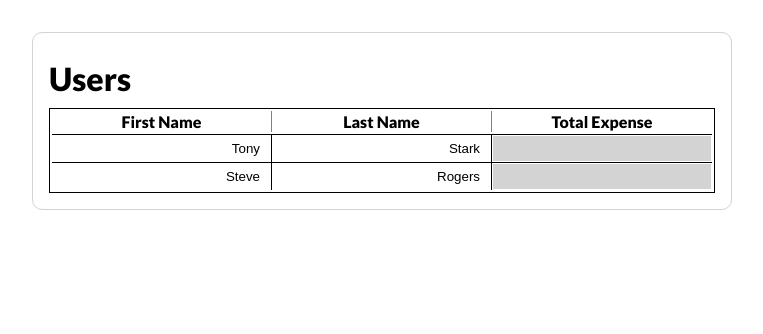
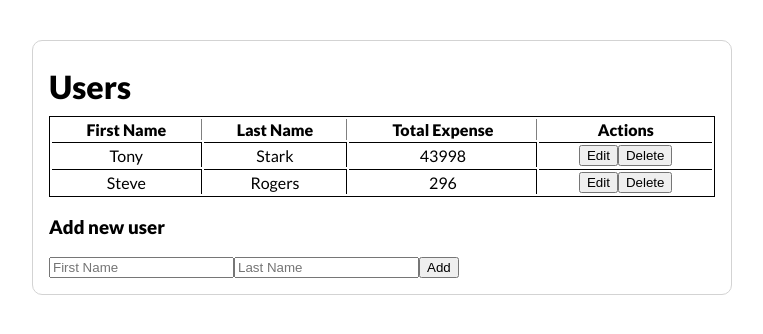
Before and after one commit to weitsesun/user-table, a React app: page / in a window 1280 px wide. Shown: the top 334 px of the page, without its empty margins (258-1021 px from the left). Built offline with nearby package versions, Linux system fonts and the light colour scheme.

Commit message:
can edit user and add user

```diff
--- a/package.json
+++ b/package.json
@@ -27,6 +27,7 @@
     "moment": "^2.29.1",
     "react": "^17.0.2",
     "react-dom": "^17.0.2",
-    "react-redux": "^7.2.4"
+    "react-redux": "^7.2.4",
+    "uuid": "^3.4.0"
   }
 }
--- a/src/components/App.scss
+++ b/src/components/App.scss
@@ -1,6 +1,5 @@
 *, *::before, *::after {
   box-sizing: border-box;
-  margin: 0;
 }
 
 body {
--- a/src/components/UserCard.js
+++ b/src/components/UserCard.js
@@ -1,13 +1,18 @@
 import React, { useState, useEffect } from "react";
 import Table from "./table/Table";
 import UserTable from "./table/UserTable";
+import { useDispatch } from "react-redux";
+import { setData } from "../reducers/dataSlice";
+import { userTemplate } from "../data/userTemplate";
 
 export default function UserCard({ data = [] }) {
   const [userData, setUserData] = useState([]);
+  const dispatch = useDispatch();
 
   useEffect(() => {
     setUserData(
       data.map((user) => ({
+        id: user?.id,
         firstName: user?.firstName,
         lastName: user?.lastName,
         totalExpense: user?.totalExpense
@@ -15,31 +20,14 @@
     );
   }, [data]);
 
-  const columns = [
-    {
-      id: "firstName",
-      value: "First Name",
-      disabled: false,
-      type: "text"
-    },
-    {
-      id: "lastName",
-      value: "Last Name",
-      disabled: false,
-      type: "text"
-    },
-    {
-      id: "totalExpense",
-      value: "Total Expense",
-      disabled: true,
-      type: "number"
-    }
-  ];
+  // useEffect(() => {
+  //   dispatch(setData({...userTemplate, ...userData}))
+  // }, [userData])
 
   return (
     <div className="card">
       <h1 className="title">Users</h1>
-      <UserTable data={userData} columns={columns}/>
+      <UserTable users={userData} setUserData={setUserData} />
     </div>
   );
 }
--- /dev/null
+++ b/src/components/table/EditableUserRow.js
@@ -0,0 +1,33 @@
+import React from "react";
+
+export default function EditableUserRow({ user, editFormData, handleEditFormChange, handleDeleteClick }) {
+  return (
+    <tr className="row_body">
+      <td className="row_body_cell">
+        <input
+          type="text"
+          required="required"
+          placeholder="First Name..."
+          name="firstName"
+          value={editFormData.firstName}
+          onChange={handleEditFormChange}
+        ></input>
+      </td>
+      <td className="row_body_cell">
+        <input
+          type="text"
+          required="required"
+          placeholder="Last Name..."
+          name="lastName"
+          value={editFormData.lastName}
+          onChange={handleEditFormChange}
+        ></input>
+      </td>
+      <td className="row_body_cell">{user.totalExpense}</td>
+      <td className="row_body_cell">
+        <button type="submit">Save</button>
+        <button type="button" onClick={(e) => handleDeleteClick(e, user.id)}>Delete</button>
+      </td>
+    </tr>
+  );
+}
--- /dev/null
+++ b/src/components/table/ReadOnlyUserRow.js
@@ -0,0 +1,15 @@
+import React from "react";
+
+export default function ReadOnlyUserRow({ user,handleEditClick, handleDeleteClick }) {
+  return (
+    <tr className="row_body">
+      <td className="row_body_cell">{user.firstName}</td>
+      <td className="row_body_cell">{user.lastName}</td>
+      <td className="row_body_cell">{user.totalExpense}</td>
+      <td className="row_body_cell">
+        <button onClick={(e) => handleEditClick(e, user)}>Edit</button>
+        <button type="button" onClick={(e) => handleDeleteClick(e, user.id)}>Delete</button>
+      </td>
+    </tr>
+  );
+}
--- a/src/components/table/UserTable.js
+++ b/src/components/table/UserTable.js
@@ -1,14 +1,131 @@
-import React from "react";
+import React, { useState } from "react";
 import "./Table.scss";
-import TableHead from "./TableHead";
-import TableBody from "./TableBody";
-import UserTableBody from "./UserTableBody";
+import { userTemplate } from "../../data/userTemplate";
+import { useDispatch } from "react-redux";
+import { addNewUser, updateUser, deleteUser } from "../../reducers/dataSlice";
+import ReadOnlyUserRow from "./ReadOnlyUserRow";
+import EditableUserRow from "./EditableUserRow";
+import { v4 as uuidv4 } from "uuid";
 
-export default function UserTable({ data, columns }) {
+export default function UserTable({ users, setUserData }) {
+  const dispatch = useDispatch();
+  const [addUserData, setAddUserData] = useState({
+    firstName: "",
+    lastName: ""
+  });
+  const [editContactId, setEditContactId] = useState();
+  const [editFormData, setEditFormData] = useState({
+    firstName: "",
+    lastName: ""
+  });
+  function handleAddNewUserChange(e) {
+    e.preventDefault();
+    const fieldName = e.target.getAttribute("name");
+    const fieldValue = e.target.value;
+    const newUserData = { ...addUserData };
+    newUserData[fieldName] = fieldValue;
+    setAddUserData(newUserData);
+  }
+
+  function handleEditFormChange(e) {
+    e.preventDefault();
+    const fieldName = e.target.getAttribute("name");
+    const fieldValue = e.target.value;
+    const newEditData = { ...editFormData };
+    newEditData[fieldName] = fieldValue;
+    setEditFormData(newEditData);
+  }
+
+  function handleAddNewUserSubmit(e) {
+    e.preventDefault();
+    const newUser = {
+      firstName: addUserData.firstName,
+      lastName: addUserData.lastName
+    };
+    const newUsers = [...users, newUser];
+    setUserData((prev) => newUsers);
+    dispatch(addNewUser({ ...userTemplate, ...addUserData, id: uuidv4() }));
+  }
+
+  function handleEditClick(e, user) {
+    e.preventDefault();
+    setEditContactId(user.id);
+    const formValue = {
+      firstName: user.firstName,
+      lastName: user.lastName
+    };
+    setEditFormData(formValue);
+  }
+
+  function handleDeleteClick(e, id) {
+    e.preventDefault()
+    dispatch(deleteUser(id));
+  }
+
+  function handleEditFormSubmit(e) {
+    e.preventDefault();
+    dispatch(
+      updateUser({
+        id: editContactId,
+        firstName: editFormData.firstName,
+        lastName: editFormData.lastName
+      })
+    );
+    setEditContactId(null);
+  }
+
   return (
-    <table className="table">
-      <TableHead data={data} columns={columns}/>
-      <UserTableBody data={data} columns={columns}/>
-    </table>
+    <>
+      <form onSubmit={handleEditFormSubmit}>
+        <table className="table">
+          <thead>
+            <tr className="row_header">
+              <th className="row_header_cell">First Name</th>
+              <th className="row_header_cell">Last Name</th>
+              <th className="row_header_cell">Total Expense</th>
+              <th className="row_header_cell">Actions</th>
+            </tr>
+          </thead>
+          <tbody>
+            {users.map((user) => (
+              <>
+                {editContactId === user.id ? (
+                  <EditableUserRow
+                    user={user}
+                    editFormData={editFormData}
+                    handleEditFormChange={handleEditFormChange}
+                    handleDeleteClick={handleDeleteClick}
+                  />
+                ) : (
+                  <ReadOnlyUserRow
+                    user={user}
+                    handleEditClick={handleEditClick}
+                    handleDeleteClick={handleDeleteClick}
+                  />
+                )}
+              </>
+            ))}
+          </tbody>
+        </table>
+      </form>
+      <h3>Add new user</h3>
+      <form onSubmit={handleAddNewUserSubmit}>
+        <input
+          type="text"
+          name="firstName"
+          required="required"
+          placeholder="First Name"
+          onChange={handleAddNewUserChange}
+        />
+        <input
+          type="text"
+          name="lastName"
+          required="required"
+          placeholder="Last Name"
+          onChange={handleAddNewUserChange}
+        />
+        <button type="submit">Add</button>
+      </form>
+    </>
   );
 }
--- /dev/null
+++ b/src/data/userTemplate.js
@@ -0,0 +1,21 @@
+import { v4 as uuidv4 } from "uuid";
+
+export const userTemplate = {
+  id: uuidv4(),
+  firstName: "",
+  lastName: "",
+  category: {
+    food: [{ id: uuidv4(), cost: 0, date: new Date() }],
+    travel: [{ id: uuidv4(), cost: 0, date: new Date() }],
+    health: [{ id: uuidv4(), cost: 0, date: new Date() }],
+    supplies: [{ id: uuidv4(), cost: 0, date: new Date() }]
+  },
+  totalExpense: 0
+};
+
+export const categoryTemplate = {
+  food: [{ id: uuidv4(), cost: 0, date: new Date() }],
+  travel: [{ id: uuidv4(), cost: 0, date: new Date() }],
+  health: [{ id: uuidv4(), cost: 0, date: new Date() }],
+  supplies: [{ id: uuidv4(), cost: 0, date: new Date() }]
+};
--- a/src/reducers/dataSlice.js
+++ b/src/reducers/dataSlice.js
@@ -9,6 +9,19 @@
   reducers: {
     setData: (state, action) => {
       state.data = action.payload;
+    },
+    addNewUser: (state, action) => {
+      state.data = [...state.data, action.payload];
+    },
+    updateUser:(state, action) => {
+      const {id, firstName, lastName} = action.payload;
+      state.data = state.data.map(user => {
+        if(user.id === id) {
+          user.firstName = firstName;
+          user.lastName = lastName;
+        }
+        return user;
+      })
     },
     calculateTotalExpenseForAll: (state) => {
       const allCate = state.data.map((user) => user.category);
@@ -26,30 +39,8 @@
         return user;
       });
     },
-    setFirstName: (state, action) => {
-      const { id, firstName } = action.payload;
-      if (!id || !firstName) {
-        return;
-      }
-      state.data = state.data.map((user) => {
-        if (user.id === id) {
-          user.firstName = firstName;
-        }
-        return user;
-      });
-    },
-    setLastName: (state, action) => {
-      const { id, lastName } = action.payload;
-      if (!id || !lastName) {
-        return;
-      }
-      state.data = state.data.map((user) => {
-        if (user.id === id) {
-          user.lastName = lastName;
-        }
-        return user;
-      });
-    },
+
+
     setCategoryCost: (state, action) => {
       const { id, category, record_id, cost } = action.payload;
       if (!id || !category || isNaN(cost)) {
@@ -123,13 +114,13 @@
 
 export const {
   setData,
+  addNewUser,
+  updateUser,
   calculateTotalExpenseForAll,
-  setFirstName,
-  setLastName,
   setCategoryCost,
   setCategoryDate,
   deleteUser,
-  deleteRecord
+  deleteRecord,
 } = dataSlice.actions;
 
 export default dataSlice.reducer;
```
Also changed, not shown: 1 other file (tests, documents, lock files or other folders).
